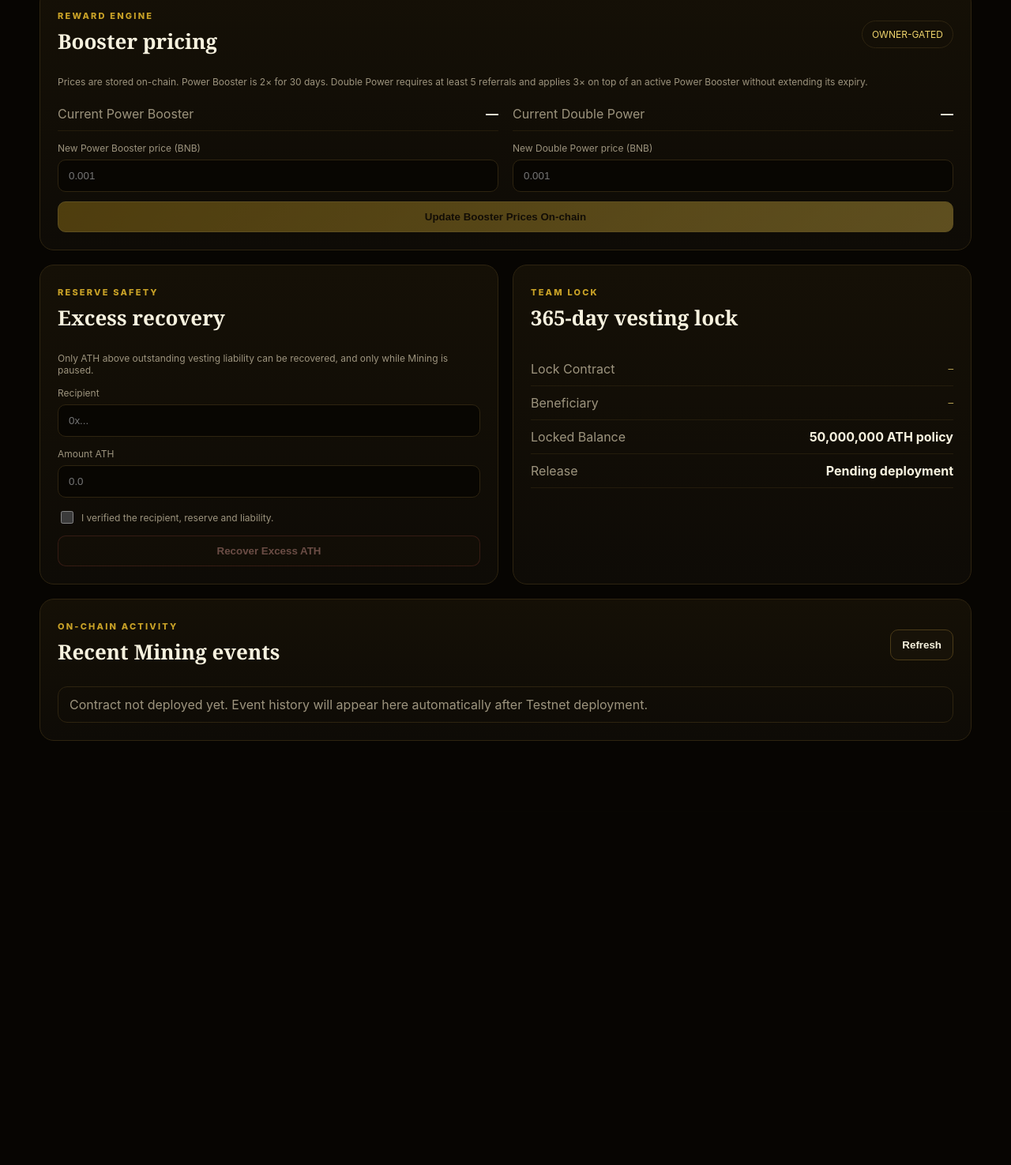
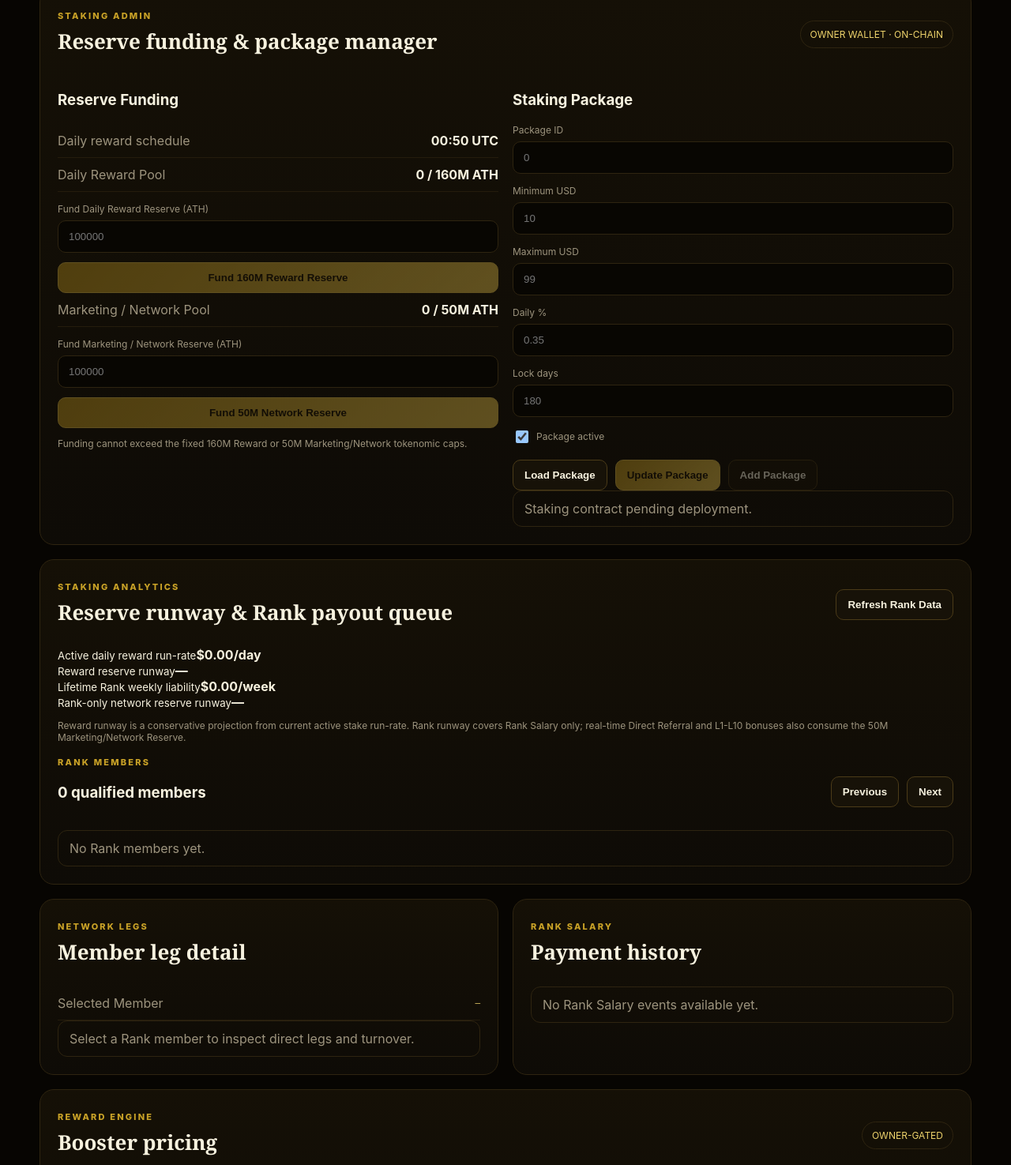
Before and after one commit to alfatih060124-ctrl/AETHER-TOKEN-ATH-, a website: page mining-web/public/admin.html in a window 1280 px wide. Shown: the part 2867-4342 px from the top of the page at 79% size. Before the commit the page ends 3895 px from the top, so only its background shows below. Drawn offline with nearby package versions, Linux system fonts and the light colour scheme; no server answers.

Commit message:
feat(admin): add full Staking management dashboard

```diff
--- a/mining-web/public/admin.html
+++ b/mining-web/public/admin.html
@@ -149,6 +149,74 @@
 
     <section class="panel">
       <div class="section-head">
+        <div><span class="eyebrow">STAKING ADMIN</span><h2>Reserve funding & package manager</h2></div>
+        <span class="policy">OWNER WALLET · ON-CHAIN</span>
+      </div>
+      <div class="two-col">
+        <div>
+          <h3>Reserve Funding</h3>
+          <div class="row"><span>Daily reward schedule</span><strong>00:50 UTC</strong></div>
+          <div class="row"><span>Daily Reward Pool</span><strong id="rewardFundingState">0 / 160M ATH</strong></div>
+          <label>Fund Daily Reward Reserve (ATH)<input id="rewardFundAmount" inputmode="decimal" placeholder="100000" /></label>
+          <button id="fundRewardBtn" class="btn gold full" disabled>Fund 160M Reward Reserve</button>
+          <div class="row"><span>Marketing / Network Pool</span><strong id="networkFundingState">0 / 50M ATH</strong></div>
+          <label>Fund Marketing / Network Reserve (ATH)<input id="networkFundAmount" inputmode="decimal" placeholder="100000" /></label>
+          <button id="fundNetworkBtn" class="btn gold full" disabled>Fund 50M Network Reserve</button>
+          <p class="muted">Funding cannot exceed the fixed 160M Reward or 50M Marketing/Network tokenomic caps.</p>
+        </div>
+        <div>
+          <h3>Staking Package</h3>
+          <label>Package ID<input id="packageIdInput" inputmode="numeric" placeholder="0" /></label>
+          <div class="form-grid">
+            <label>Minimum USD<input id="packageMinInput" inputmode="decimal" placeholder="10" /></label>
+            <label>Maximum USD<input id="packageMaxInput" inputmode="decimal" placeholder="99" /></label>
+            <label>Daily %<input id="packageRateInput" inputmode="decimal" placeholder="0.35" /></label>
+            <label>Lock days<input id="packageLockInput" inputmode="numeric" placeholder="180" /></label>
+          </div>
+          <label class="check"><input id="packageActiveInput" type="checkbox" checked /> Package active</label>
+          <div class="button-row">
+            <button id="loadPackageBtn" class="btn">Load Package</button>
+            <button id="updatePackageBtn" class="btn gold" disabled>Update Package</button>
+            <button id="addPackageBtn" class="btn" disabled>Add Package</button>
+          </div>
+          <div id="packageList" class="admin-list"><div class="empty">Staking contract pending deployment.</div></div>
+        </div>
+      </div>
+    </section>
+
+    <section class="panel">
+      <div class="section-head">
+        <div><span class="eyebrow">STAKING ANALYTICS</span><h2>Reserve runway & Rank payout queue</h2></div>
+        <button id="refreshRankBtn" class="btn">Refresh Rank Data</button>
+      </div>
+      <div class="analytics-grid">
+        <div><small>Active daily reward run-rate</small><strong id="dailyRunRate">$0.00/day</strong></div>
+        <div><small>Reward reserve runway</small><strong id="rewardRunway">—</strong></div>
+        <div><small>Lifetime Rank weekly liability</small><strong id="rankWeeklyLiability">$0.00/week</strong></div>
+        <div><small>Rank-only network reserve runway</small><strong id="rankRunway">—</strong></div>
+      </div>
+      <p class="muted">Reward runway is a conservative projection from current active stake run-rate. Rank runway covers Rank Salary only; real-time Direct Referral and L1-L10 bonuses also consume the 50M Marketing/Network Reserve.</p>
+      <div class="section-head subhead">
+        <div><span class="eyebrow">RANK MEMBERS</span><h3><span id="rankMemberCount">0</span> qualified members</h3></div>
+        <div class="button-row compact"><button id="rankPrevBtn" class="btn">Previous</button><button id="rankNextBtn" class="btn">Next</button></div>
+      </div>
+      <div id="rankMemberTable" class="admin-table-wrap"><div class="empty">No Rank members yet.</div></div>
+    </section>
+
+    <section class="two-col">
+      <article class="panel">
+        <div class="section-head"><div><span class="eyebrow">NETWORK LEGS</span><h2>Member leg detail</h2></div></div>
+        <div class="row"><span>Selected Member</span><code id="selectedRankMember">—</code></div>
+        <div id="rankLegList" class="admin-list"><div class="empty">Select a Rank member to inspect direct legs and turnover.</div></div>
+      </article>
+      <article class="panel">
+        <div class="section-head"><div><span class="eyebrow">RANK SALARY</span><h2>Payment history</h2></div></div>
+        <div id="rankHistory" class="admin-list"><div class="empty">No Rank Salary events available yet.</div></div>
+      </article>
+    </section>
+
+    <section class="panel">
+      <div class="section-head">
         <div><span class="eyebrow">REWARD ENGINE</span><h2>Booster pricing</h2></div>
         <span class="policy">OWNER-GATED</span>
       </div>
@@ -197,6 +265,6 @@
   </main>
 
   <script src="https://cdn.jsdelivr.net/npm/ethers@6.13.5/dist/ethers.umd.min.js" crossorigin="anonymous"></script>
-  <script src="/admin.js?v=20261004-network-reserve-v1"></script>
+  <script src="/admin.js?v=20261004-staking-admin-v2"></script>
 </body>
 </html>
```
